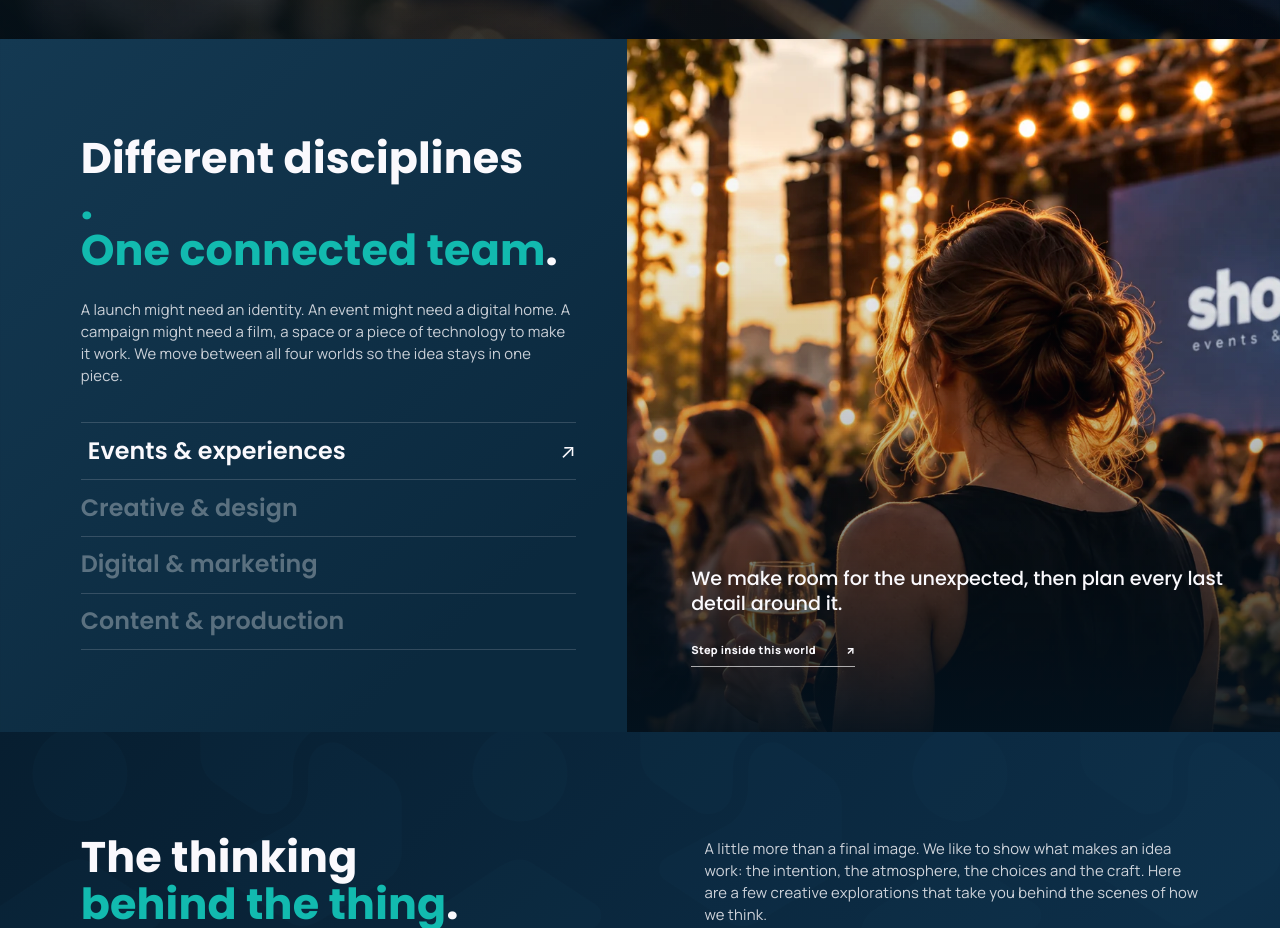
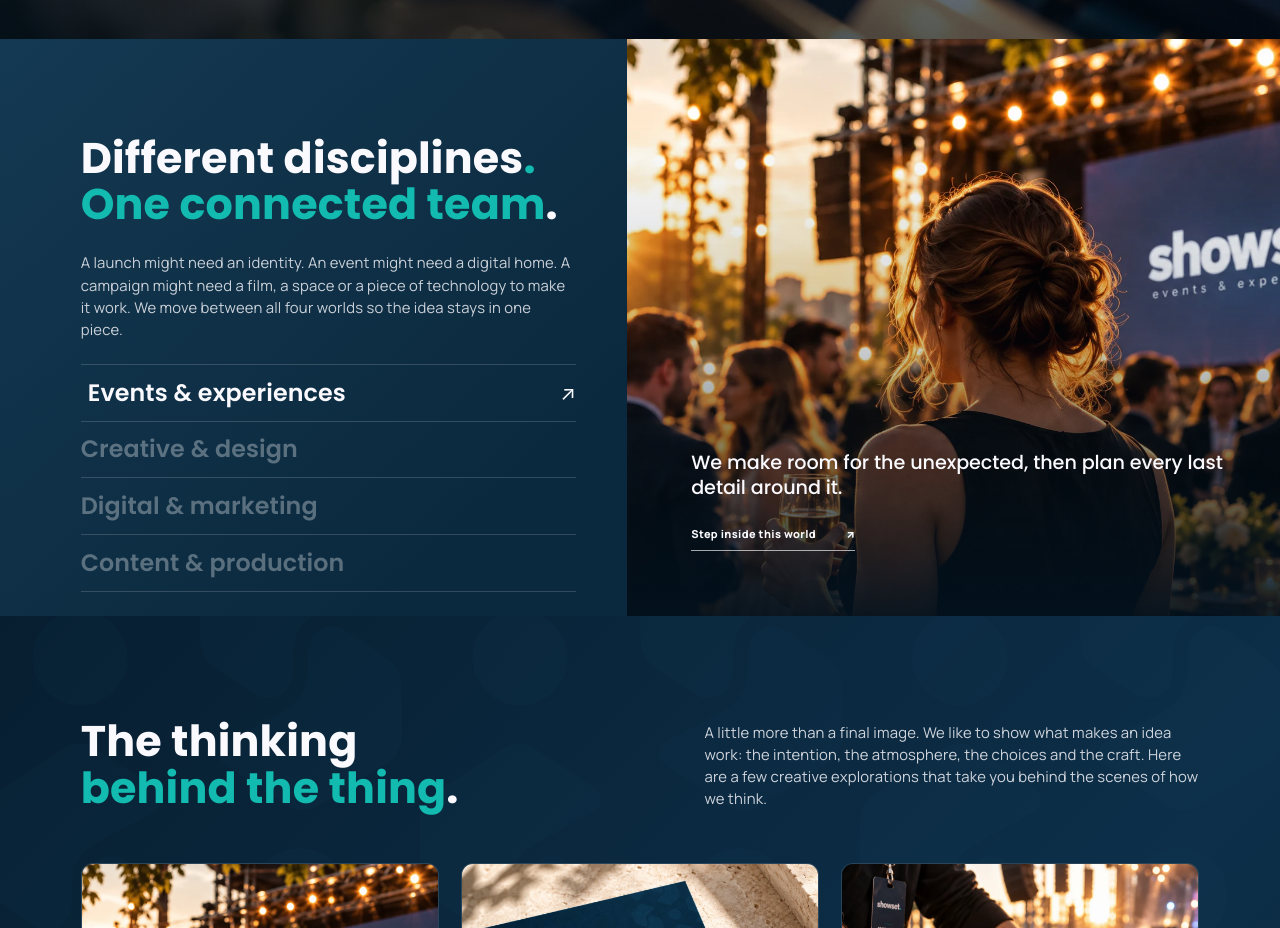
Before and after one commit to Axle-Media/showset-website, a Next.js app: page /studio-preview in a window 1280 px wide. Shown: the part 2280-3208 px from the top of the page. Built offline with nearby package versions, Linux system fonts and the light colour scheme.

Commit message:
fix(services): keep accent period inline and pull categories toward body copy

```diff
--- a/app/concept-12-refinements.css
+++ b/app/concept-12-refinements.css
@@ -92,9 +92,9 @@
 .manifesto-copy>p{max-width:480px;margin-bottom:0}
 
 /* An internal heading period is an intentional accent, not the final period. */
-.services-panel-heading .service-heading-period{color:var(--teal)!important}
+.services-panel-heading .service-heading-period{display:inline!important;color:var(--teal)!important;white-space:nowrap}
 .services-panel-heading{font-size:clamp(36px,3.35vw,50px);font-weight:650;line-height:1.08!important;margin-bottom:clamp(23px,3vh,36px)}
-.services-stage-intro{margin-bottom:clamp(28px,4.5vh,46px)}
+.services-stage-intro{margin-bottom:clamp(20px,3vh,34px)}
 .service-image-information>p{max-width:660px;line-height:1.3!important;font-size:clamp(17px,1.5vw,22px);margin-bottom:20px}
 .service-image-information{right:clamp(25px,3.6vw,55px)}
 
@@ -122,15 +122,15 @@
 .footer-contact>a:focus-visible{outline:2px solid var(--teal);outline-offset:5px}
 .footer-signoff{font-weight:700;color:var(--ice)}
 
-/* Short desktop heights still allow the service list to sit near the image CTA. */
+/* Keep category links directly below the services copy, without an auto spacer. */
 @media(min-width:801px){
   .services-left{justify-content:flex-start}
-  .services-left .service-navigation{margin-top:auto;margin-bottom:clamp(34px,7.2vh,74px)}
+  .services-left .service-navigation{margin-top:0;margin-bottom:0}
 }
 @media(min-width:801px) and (max-height:790px){
   .services-panel-heading{font-size:clamp(28px,3vw,43px);margin-bottom:16px}
   .services-stage-intro{margin-bottom:18px}
-  .services-left .service-navigation{margin-bottom:25px}
+  .services-left .service-navigation{margin-top:0;margin-bottom:0}
 }
 @media(max-width:1000px) and (min-width:801px){
   .footer-head{grid-template-columns:minmax(190px,1fr) minmax(290px,1.4fr)}
```
